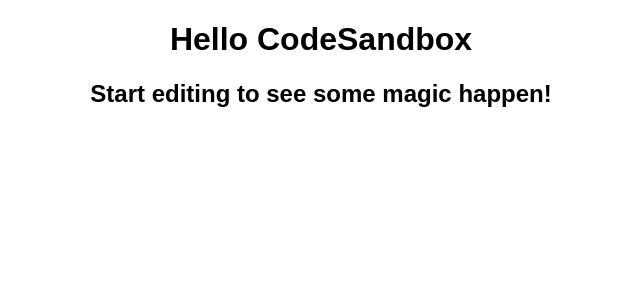
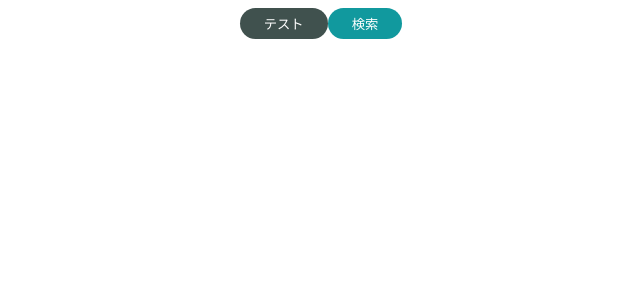
Before and after one commit to sayuri-hamada/lesson-react-stepup_sec6, a React (Create React App) app: page / in a window 1280 px wide. Shown: the top 300 px of the page, without its empty margins (319-959 px from the left). Built offline with nearby package versions, Linux system fonts and the light colour scheme.

Commit message:
Atomの作成

```diff
--- a/src/App.js
+++ b/src/App.js
@@ -1,10 +1,12 @@
+import { PrimaryButton } from "./components/atoms/button/PrimaryButton";
+import { SecondaryButton } from "./components/atoms/button/SecondaryButton";
 import "./styles.css";
 
 export default function App() {
   return (
     <div className="App">
-      <h1>Hello CodeSandbox</h1>
-      <h2>Start editing to see some magic happen!</h2>
+      <PrimaryButton>テスト</PrimaryButton>
+      <SecondaryButton>検索</SecondaryButton>
     </div>
   );
 }
--- /dev/null
+++ b/src/components/atoms/button/BaseButton.jsx
@@ -0,0 +1,13 @@
+import styled from "styled-components";
+
+export const BaseButton = styled.button`
+  color: #fff;
+  padding: 6px 24px;
+  border: none;
+  outline: none;
+  border-radius: 9999px;
+  &:hover {
+    cursor: pointer;
+    opacity: 0.8;
+  }
+`;
--- /dev/null
+++ b/src/components/atoms/button/PrimaryButton.jsx
@@ -0,0 +1,13 @@
+import styled from "styled-components";
+import { BaseButton } from "./BaseButton";
+
+export const PrimaryButton = (props) => {
+  //propsでchildrenを受け取りボタン内部のテキストを表示するようにする
+  const { children } = props;
+  return <SButton>{children}</SButton>;
+};
+
+//BaseButtonから共通のStyleをimportし、background-colorのみ変更する
+const SButton = styled(BaseButton)`
+  background-color: #40514e;
+`;
--- /dev/null
+++ b/src/components/atoms/button/SecondaryButton.jsx
@@ -0,0 +1,11 @@
+import styled from "styled-components";
+import { BaseButton } from "./BaseButton";
+
+export const SecondaryButton = (props) => {
+  const { children } = props;
+  return <SButton>{children}</SButton>;
+};
+
+const SButton = styled(BaseButton)`
+  background-color: #11999e;
+`;
```
Also changed, not shown: package.json (+6 -7 lines).
